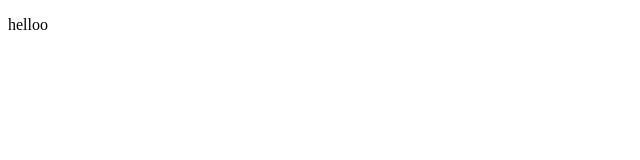
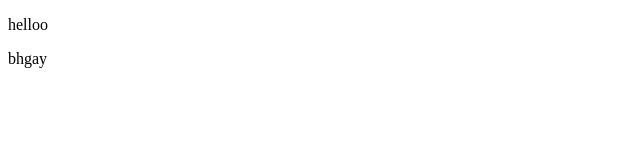
Before and after one commit to Bhagyabidarkar/Sample5, a plain HTML site: page index.html in a window 1280 px wide. Shown: the full height of the page, 0-640 px from the left. Drawn offline with Linux system fonts and the light colour scheme.

Commit message:
Bhagyabidarkar

```diff
--- a/index.html
+++ b/index.html
@@ -7,5 +7,6 @@
 </head>
 <body>
     <p>helloo</p>
+    <p>bhgay</p>
 </body>
 </html>
```
